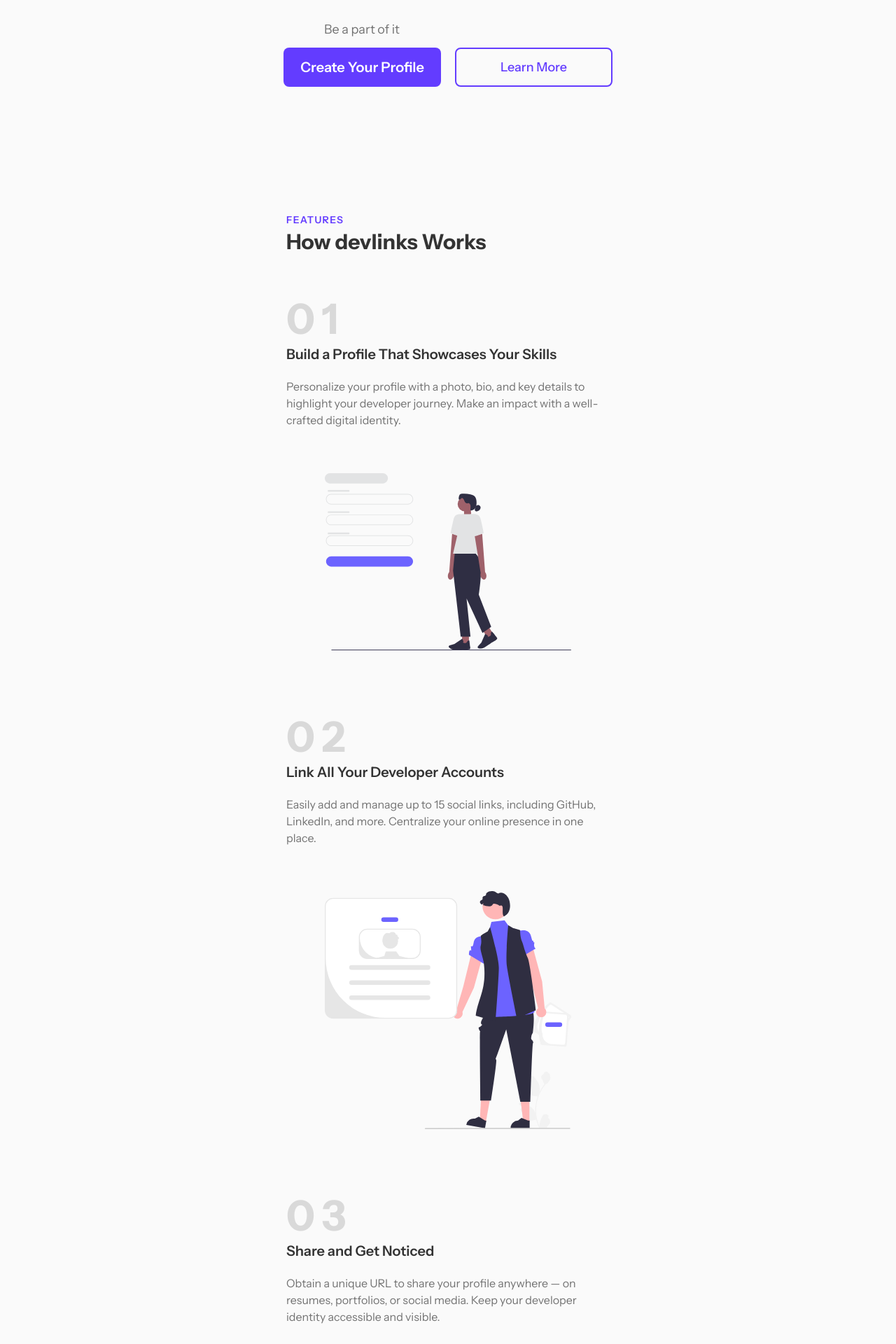
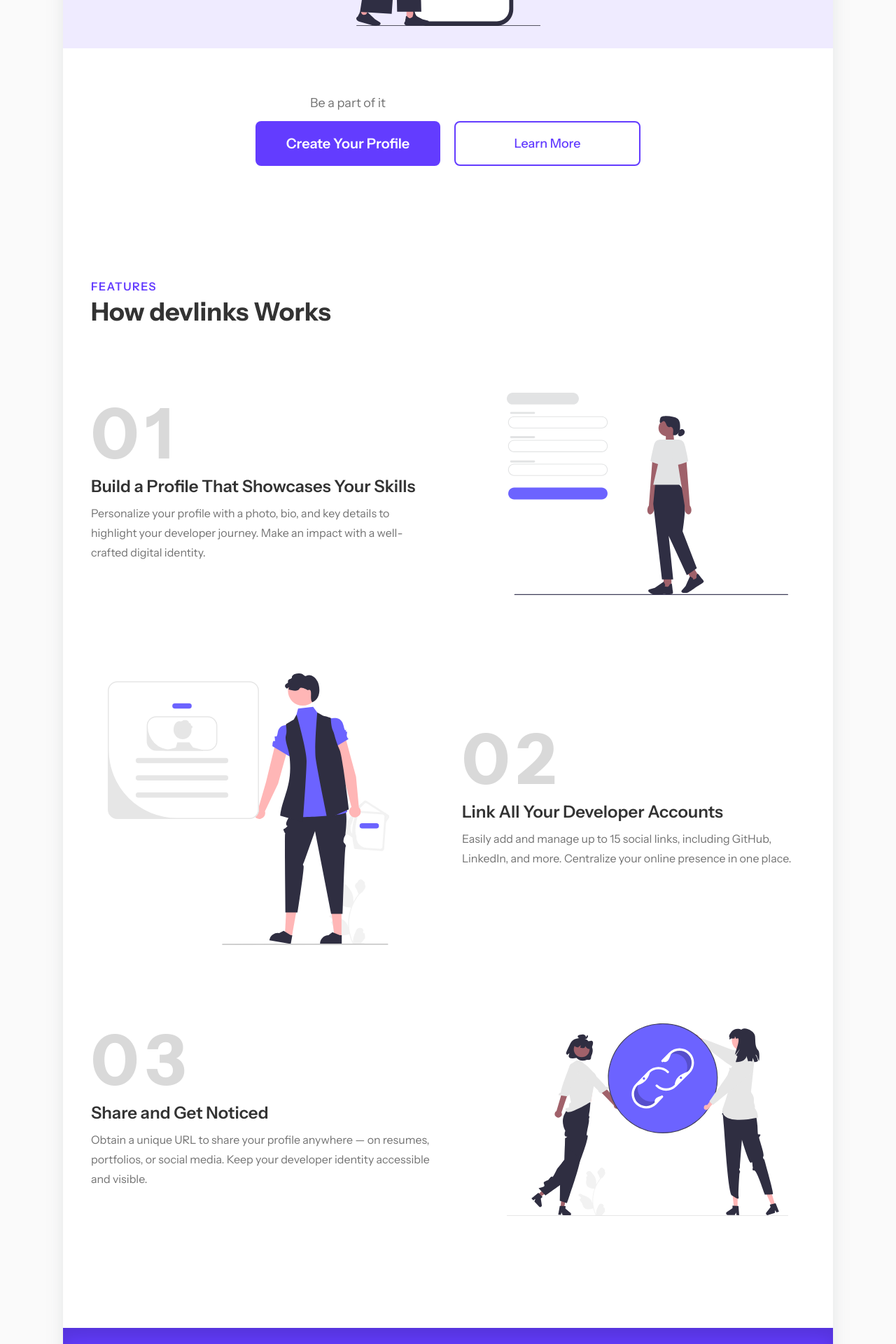
Before and after one commit to ionStici/devlinks, a Next.js app: page / in a window 1280 px wide. Shown: the part 680-2600 px from the top of the page at 70% size. Built offline with nearby package versions, Linux system fonts and the light colour scheme.

Commit message:
Add cta section & finish hero and features sections

```diff
--- /dev/null
+++ b/src/app/_components/CtaSection.js
@@ -0,0 +1,25 @@
+import Link from "next/link";
+
+export default function CtaSection() {
+  return (
+    <section className="bg-purple shadow-layout px-6 pt-10 pb-12 text-white md:px-10 md:py-20">
+      <h2 className="mb-3 text-3xl font-semibold md:text-4xl">
+        Ready to Build Your Developer Presence?
+      </h2>
+      <p className="text-light_grey mb-10 md:mb-16 md:text-lg">
+        Join devlinks today and start creating a profile that showcases your
+        skills and connects you with the tech community.
+      </p>
+      <Link
+        className="flex items-center justify-center bg-white text-purple h-14 md:h-16 rounded-lg text-lg md:text-2xl font-medium mb-3 shadow-profileBox md:mb-6 transition hover:-translate-y-1 hover:scale-[1.02] active:-translate-y-0 active:scale-[1] focus:outline-none focus:ring-8 focus:ring-light_purple focus:ring-inset"
+        href="/auth/signup"
+      >
+        Create Your Profile
+      </Link>
+
+      <p className="text-borders text-center md:text-lg">
+        Get started in minutes. It's free and easy to use.
+      </p>
+    </section>
+  );
+}
--- /dev/null
+++ b/src/app/_components/Feature.js
@@ -0,0 +1,38 @@
+import Image from "next/image";
+
+export default function Feature({
+  num,
+  title,
+  text,
+  img,
+  imgAlt,
+  imgWidth,
+  imgHeight,
+}) {
+  return (
+    <div
+      className={`md:flex md:items-center md:gap-20 ${
+        num === "02" ? "flex-row-reverse" : ""
+      }`}
+    >
+      <div className="mb-16 md:mb-0 md:w-[50%] md:flex-grow">
+        <p className="text-[60px] font-extrabold tracking-[10px] text-borders mb-6 md:text-[85px] md:mb-12 lg:text-[100px]">
+          {num}
+        </p>
+        <h3 className="mb-5 text-xl font-semibold md:text-2xl md:mb-2">
+          {title}
+        </h3>
+        <p className="text-grey leading-7">{text}</p>
+      </div>
+      <div className="max-w-[400px] px-6 mx-auto md:max-w-[450px] md:w-[50%] md:flex-grow">
+        <Image
+          className="size-full"
+          src={img}
+          alt={imgAlt}
+          width={imgWidth}
+          height={imgHeight}
+        />
+      </div>
+    </div>
+  );
+}
--- a/src/app/_components/FeaturesSection.js
+++ b/src/app/_components/FeaturesSection.js
@@ -1,89 +1,52 @@
 import Image from "next/image";
+import Feature from "./Feature";
 
 export default function FeaturesSection() {
   return (
-    <section id="features" className="max-w-[510px] mx-auto px-6">
-      <div className="mb-20">
-        <p className="uppercase tracking-widest text-sm text-purple font-semibold mb-1">
+    <section
+      id="features"
+      className="max-w-[510px] mx-auto px-6 md:max-w-full md:px-10"
+    >
+      <div className="mb-20 md:mb-24">
+        <p className="uppercase tracking-widest text-sm text-purple font-semibold mb-1 md:text-base">
           Features
         </p>
-        <h2 className="text-3xl font-bold">How devlinks Works</h2>
+        <h2 className="text-3xl font-bold md:text-4xl">How devlinks Works</h2>
       </div>
 
       <div className="flex flex-col gap-28">
-        <div>
-          <div className="mb-16">
-            <p className="text-[60px] font-bold tracking-[10px] text-borders mb-6">
-              01
-            </p>
-            <h3 className="mb-5 text-xl font-semibold">
-              Build a Profile That Showcases Your Skills
-            </h3>
-            <p className="text-grey">
-              Personalize your profile with a photo, bio, and key details to
+        <Feature
+          num="01"
+          title="Build a Profile That Showcases Your Skills"
+          text="Personalize your profile with a photo, bio, and key details to
               highlight your developer journey. Make an impact with a
-              well-crafted digital identity.
-            </p>
-          </div>
-          <div className="max-w-[400px] px-6 mx-auto">
-            <Image
-              className="size-full"
-              src="/assets/illustration-signup.svg"
-              alt="Illustration Signup"
-              width={751}
-              height={539}
-            />
-          </div>
-        </div>
-
-        <div>
-          <div className="mb-16">
-            <p className="text-[60px] font-bold tracking-[10px] text-borders mb-6">
-              02
-            </p>
-            <h3 className="mb-5 text-xl font-semibold">
-              Link All Your Developer Accounts
-            </h3>
-            <p className="text-grey">
-              Easily add and manage up to 15 social links, including GitHub,
-              LinkedIn, and more. Centralize your online presence in one place.
-            </p>
-          </div>
-          <div className="max-w-[400px] px-6 mx-auto">
-            <Image
-              className="size-full"
-              src="/assets/illustration-profile-links.svg"
-              alt="Illustration Signup"
-              width={538}
-              height={520}
-            />
-          </div>
-        </div>
-
-        <div>
-          <div className="mb-16">
-            <p className="text-[60px] font-bold tracking-[10px] text-borders mb-6">
-              03
-            </p>
-            <h3 className="mb-5 text-xl font-semibold">
-              Share and Get Noticed
-            </h3>
-            <p className="text-grey">
-              Obtain a unique URL to share your profile anywhere — on resumes,
+              well-crafted digital identity."
+          img="/assets/illustration-signup.svg"
+          imgAlt="Illustration Signup"
+          imgWidth={751}
+          imgHeight={540}
+        />
+        <Feature
+          num="02"
+          title="Link All Your Developer Accounts"
+          text="Easily add and manage up to 15 social links, including GitHub,
+              LinkedIn, and more. Centralize your online presence in one place."
+          img="/assets/illustration-profile-links.svg"
+          imgAlt="Illustration Signup"
+          imgWidth={538}
+          imgHeight={520}
+        />
+        <Feature
+          num="03"
+          title="Share and Get Noticed"
+          text="Obtain a unique URL to share your profile anywhere — on resumes,
               portfolios, or social media. Keep your developer identity
-              accessible and visible.
-            </p>
-          </div>
-          <div className="max-w-[400px] px-6 mx-auto">
-            <Image
-              className="size-full"
-              src="/assets/illustration-share.svg"
-              alt="Illustration Share"
-              width={723}
-              height={494}
-            />
-          </div>
-        </div>
+              accessible and visible."
+          img="/assets/illustration-share.svg"
+          imgAlt="Illustration Share"
+          imgWidth={722}
+          imgHeight={494}
+        />
       </div>
     </section>
   );
--- a/src/app/_components/HeroSection.js
+++ b/src/app/_components/HeroSection.js
@@ -4,8 +4,8 @@
 
 export default function HeroSection() {
   return (
-    <section className="pt-6">
-      <header className="max-w-[660px] mx-auto flex items-center justify-between px-6 mb-20">
+    <section className="pt-6 md:pt-10">
+      <header className="flex items-center justify-between mb-20 px-6 md:px-10">
         <Link
           className="rounded-lg focus:outline-none focus:ring-2 focus:ring-purple py-[2px] pl-1 pr-[6px] -ml-1"
           href="/"
@@ -13,24 +13,25 @@
           <Logo size="large" />
         </Link>
         <Link
-          className="font-semibold text-purple border-2 border-purple rounded-lg py-2 px-[16px] transition hover:!bg-purple hover:text-white focus:outline-none focus:bg-light_purple"
+          className="font-semibold text-purple border-2 border-purple rounded-lg py-2 px-[16px] md:text-lg md:px-5 transition hover:!bg-purple hover:text-white focus:outline-none focus:ring-4 focus:ring-light_purple focus:ring-inset"
           href="/auth/login"
         >
           Login
         </Link>
       </header>
 
-      <div className="max-w-[660px] mx-auto mb-20 px-6 text-center">
-        <h1 className="text-4xl font-bold mb-3">Your Developer Profile Hub</h1>
-        <p className="text-grey">
+      <div className="mb-20 px-6 text-center">
+        <h1 className="text-4xl font-bold mb-3 md:text-5xl md:mb-4">
+          Your Developer Profile Hub
+        </h1>
+        <p className="text-grey md:text-lg">
           Create and share your personalized profile with links to all your
           developer platforms.
         </p>
       </div>
 
-      <div>
       <div className="bg-light_purple">
-          <div className="max-w-[350px] mx-auto px-14 py-8 mb-16">
+        <div className="max-w-[350px] mx-auto px-14 py-8 mb-16 md:max-w-[375px]">
           <Image
             className="size-full"
             src="/assets/illustration-profile.svg"
@@ -41,24 +42,23 @@
         </div>
       </div>
 
-        <div className="flex flex-col items-center max-w-[225px] mx-auto sm:max-w-[470px] sm:items-start">
-          <p className="mb-3 text-lg text-grey sm:ml-[58px]">Be a part of it</p>
-          <div className="w-full sm:flex sm:justify-between">
+      <div className="flex flex-col items-center max-w-[225px] mx-auto sm:max-w-[470px] sm:items-start md:max-w-[550px]">
+        <p className="mb-3 text-lg text-grey sm:ml-[78px]">Be a part of it</p>
+        <div className="w-full sm:flex gap-5">
           <Link
-              className="flex items-center justify-center max-w-[225px] w-full h-14 text-xl font-semibold text-white bg-purple rounded-lg mb-5 transition focus:outline-none focus:ring-2 focus:ring-purple focus:ring-offset-4"
+            className="flex items-center justify-center w-full h-14 md:h-16 text-xl font-semibold text-white bg-purple rounded-lg mb-5 sm:mb-0 transition focus:outline-none focus:ring-2 focus:ring-purple focus:ring-offset-4 hover:ring-2 hover:ring-purple hover:ring-offset-4"
             href="/auth/signup"
           >
             Create Your Profile
           </Link>
           <Link
-              className="flex items-center justify-center max-w-[225px] w-full h-14 text-lg font-medium text-purple border-2 border-purple rounded-lg transition hover:bg-light_purple focus:outline-none focus:bg-light_purple"
+            className="flex items-center justify-center w-full h-14 md:h-16 text-lg font-medium text-purple border-2 border-purple rounded-lg transition hover:ring-8 hover:ring-light_purple hover:ring-inset focus:outline-none focus:ring-8 focus:ring-light_purple focus:ring-inset"
             href="#features"
           >
             Learn More
           </Link>
         </div>
       </div>
-      </div>
     </section>
   );
 }
--- a/src/app/layout.js
+++ b/src/app/layout.js
@@ -16,8 +16,12 @@
 
 export default function RootLayout({ children }) {
   return (
-    <html lang="en" className={`${sans.className} text-base text-dark_grey`}>
+    <html
+      lang="en"
+      className={`${sans.className} text-base text-dark_grey scroll-smooth`}
+    >
       <body className="w-screen flex items-center justify-center overflow-x-hidden bg-light_grey">
+        {/* <body className="w-screen flex items-center justify-center overflow-x-hidden"> */}
         <Toaster
           position="bottom-center"
           toastOptions={{
--- a/src/app/page.js
+++ b/src/app/page.js
@@ -1,16 +1,17 @@
+import CtaSection from "./_components/CtaSection";
 import FeaturesSection from "./_components/FeaturesSection";
 import HeroSection from "./_components/HeroSection";
 
 export default function page() {
   return (
-    <main className="max-w-[1100px] mx-auto">
-      <HeroSection />
-
-      <div aria-hidden="true" className="h-40" />
-
-      <FeaturesSection />
-
-      <div aria-hidden="true" className="h-40" />
-    </main>
+    <div className="bg-light_grey md:p-10">
+      <main className="max-w-[1100px] mx-auto bg-white shadow-section rounded-2xl">
+        <HeroSection />
+        <div aria-hidden="true" className="h-40" />
+        <FeaturesSection />
+        <div aria-hidden="true" className="h-40" />
+        <CtaSection />
+      </main>
+    </div>
   );
 }
```
Lines whose indentation alone changed are shown as unchanged.
